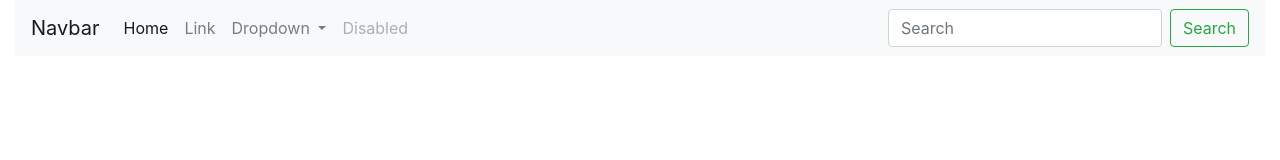
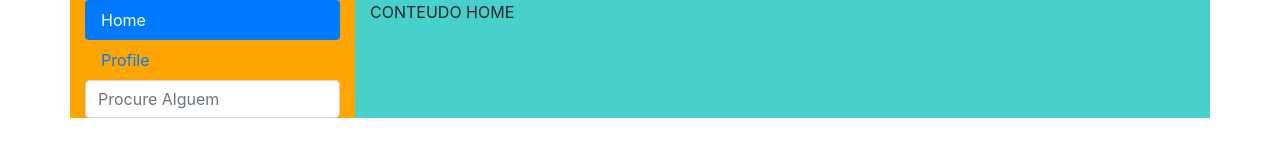
Before and after one commit to AleffBruno/chatImproved, a plain HTML site: page public/index.html in a window 1280 px wide. Drawn offline with nearby package versions, Linux system fonts and the light colour scheme.

Commit message:
Old layout return

```diff
--- a/public/index.html
+++ b/public/index.html
@@ -6,6 +6,7 @@
     <meta name="viewport" content="width=device-width, initial-scale=1"/>
     <meta name="description" content="[yourDescriptionHere]"/>
     <meta name="author" content="[yourNameHere]"/>
+    <link rel="stylesheet" href="./style.css">
     <link rel="stylesheet" href="https://maxcdn.bootstrapcdn.com/bootstrap/4.0.0/css/bootstrap.min.css" integrity="sha384-Gn5384xqQ1aoWXA+058RXPxPg6fy4IWvTNh0E263XmFcJlSAwiGgFAW/dAiS6JXm" crossorigin="anonymous">
     <script src="https://code.jquery.com/jquery-3.2.1.slim.min.js" integrity="sha384-KJ3o2DKtIkvYIK3UENzmM7KCkRr/rE9/Qpg6aAZGJwFDMVNA/GpGFF93hXpG5KkN" crossorigin="anonymous"></script>
     <script src="https://cdnjs.cloudflare.com/ajax/libs/popper.js/1.12.9/umd/popper.min.js" integrity="sha384-ApNbgh9B+Y1QKtv3Rn7W3mgPxhU9K/ScQsAP7hUibX39j7fakFPskvXusvfa0b4Q" crossorigin="anonymous"></script>
@@ -13,42 +14,28 @@
     <title>Page Title</title>
 </head>
 <body>
-    <div class="container-fluid">
-        <nav class="navbar navbar-expand-lg navbar-light bg-light">
-            <a class="navbar-brand" href="#">Navbar</a>
-            <button class="navbar-toggler" type="button" data-toggle="collapse" data-target="#navbarSupportedContent" aria-controls="navbarSupportedContent" aria-expanded="false" aria-label="Toggle navigation">
-                <span class="navbar-toggler-icon"></span>
-            </button>
-
-            <div class="collapse navbar-collapse" id="navbarSupportedContent">
-                <ul class="navbar-nav mr-auto">
-                <li class="nav-item active">
-                    <a class="nav-link" href="#">Home <span class="sr-only">(current)</span></a>
-                </li>
-                <li class="nav-item">
-                    <a class="nav-link" href="#">Link</a>
-                </li>
-                <li class="nav-item dropdown">
-                    <a class="nav-link dropdown-toggle" href="#" id="navbarDropdown" role="button" data-toggle="dropdown" aria-haspopup="true" aria-expanded="false">
-                    Dropdown
-                    </a>
-                    <div class="dropdown-menu" aria-labelledby="navbarDropdown">
-                    <a class="dropdown-item" href="#">Action</a>
-                    <a class="dropdown-item" href="#">Another action</a>
-                    <div class="dropdown-divider"></div>
-                    <a class="dropdown-item" href="#">Something else here</a>
-                    </div>
-                </li>
-                <li class="nav-item">
-                    <a class="nav-link disabled" href="#">Disabled</a>
-                </li>
-                </ul>
-                <form class="form-inline my-2 my-lg-0">
-                <input class="form-control mr-sm-2" type="search" placeholder="Search" aria-label="Search">
-                <button class="btn btn-outline-success my-2 my-sm-0" type="submit">Search</button>
-                </form>
+    <div class="container">
+        <div class="row">
+            <div class="col-md-3 cor1">
+                <div>
+                    <ul class="nav flex-column nav-pills" role="tablist" id="UsersOnline">
+                        <li class="nav-item">
+                            <a class="nav-link active" id="home-tab" data-toggle="tab" href="#home" role="tab" aria-controls="home" aria-selected="true">Home</a>
+                        </li>
+                        <li class="nav-item">
+                            <a class="nav-link" id="profile-tab" data-toggle="tab" href="#profile" role="tab" aria-controls="profile" aria-selected="false">Profile</a>
+                        </li>
+                    </ul>
+                    <input type="text" class="form-control" placeholder="Procure Alguem">
+                </div>
             </div>
-        </nav>
+            <div class="col-md-9 cor2">
+                <div class="tab-content" id="UsersOnlineContent">
+                    <div class="tab-pane fade show active" id="home" role="tabpanel" aria-labelledby="home-tab">CONTEUDO HOME</div>
+                    <div class="tab-pane fade" id="profile" role="tabpanel" aria-labelledby="profile-tab">CONTEUDO PROFILE</div>
+                </div>
+            </div>
+        </div>
     </div>
 </body>
 </html>
--- a/public/style.css
+++ b/public/style.css
@@ -5,3 +5,7 @@
 .cor2 {
     background-color: mediumturquoise;
 }
+
+.container {
+    //position: relative;
+}
--- /dev/null
+++ b/someInfo/Modal_msg.txt
@@ -0,0 +1,3 @@
+from
+to
+content
```
Also changed, not shown: someInfo/layoutChat.png (added).
